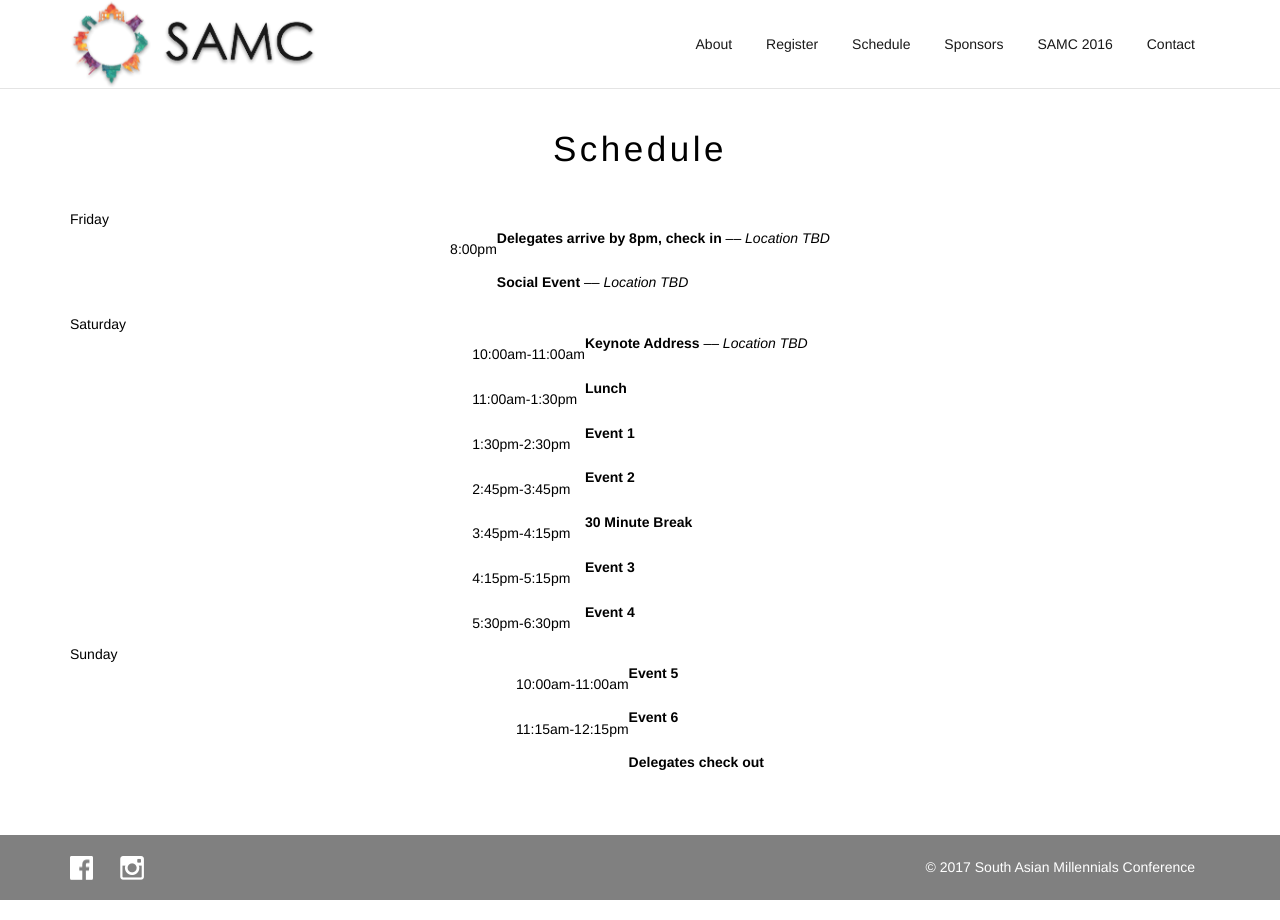
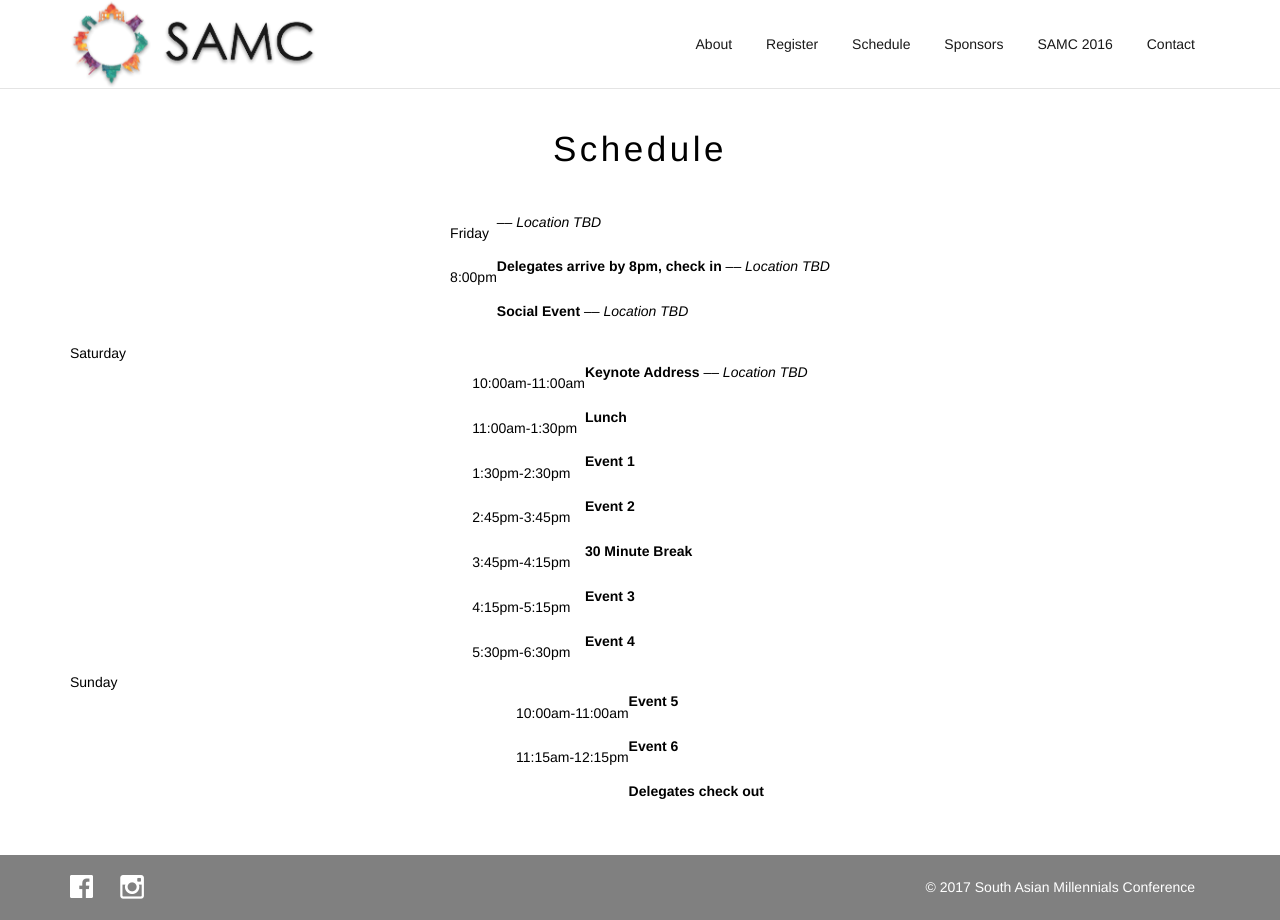
Before and after one commit to samconf/samconf.github.io, a Jekyll site: the page built from schedule/index.html, in a window 1280 px wide. Built offline with Jekyll 4.4.1, drawn with Linux system fonts in a browser that asks for light colours.

Commit message:
Trying out a different spacing

```diff
--- a/schedule/index.html
+++ b/schedule/index.html
@@ -7,7 +7,12 @@ endpoint: schedule
 <div class="container">
     <table class="fridayschedule">
         <tbody>
-            <tr>Friday
+            <tr>
+                <td>Friday</td>
+                <td><strong></strong> <i>–– Location TBD</i>
+                <br><br></td>
+            </tr>
+            <tr>
                 <td>8:00pm</td>
                 <td><strong>Delegates arrive by 8pm, check in</strong> <i>–– Location TBD</i>
                 <br><br></td>
```
